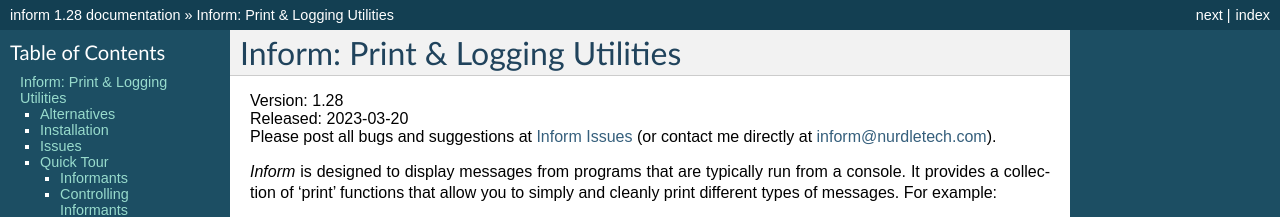
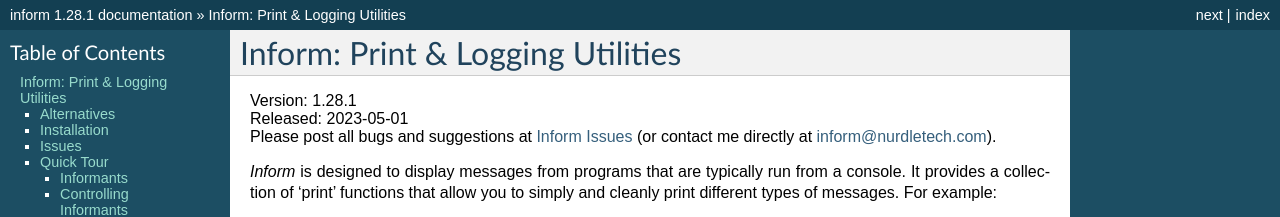
Before and after one commit to KenKundert/inform, a Sphinx documentation site: the page built from doc/index.rst, in a window 1280 px wide and 900 px high. Shown: the top 217 px of the window. Built offline with Sphinx 7.4.7, drawn with Linux system fonts in a browser that asks for light colours; some of the changed text lies outside the part shown.

Commit message:
bump version to 1.28.1

```diff
--- a/README.rst
+++ b/README.rst
@@ -21,8 +21,8 @@
 
 
 :Author: Ken Kundert
-:Version: 1.28
-:Released: 2023-03-20
+:Version: 1.28.1
+:Released: 2023-05-01
 
 A package that provides specialized print functions that are used when
 communicating with the user. It allows you to easily print attractive,
--- a/doc/conf.py
+++ b/doc/conf.py
@@ -55,7 +55,7 @@
 # built documents.
 #
 # The full version, including alpha/beta/rc tags.
-release = '1.28'
+release = '1.28.1'
 # The short X.Y version.
 version = '.'.join(release.split('.')[0:2])
 
--- a/doc/index.rst
+++ b/doc/index.rst
@@ -10,8 +10,8 @@
 Inform: Print & Logging Utilities
 =================================
 
-| Version: 1.28
-| Released: 2023-03-20
+| Version: 1.28.1
+| Released: 2023-05-01
 | Please post all bugs and suggestions at
   `Inform Issues <https://github.com/KenKundert/inform/issues>`_
   (or contact me directly at
--- a/doc/releases.rst
+++ b/doc/releases.rst
@@ -6,8 +6,8 @@
 Latest development release
 --------------------------
 
-    | Version: 1.28
-    | Released: 2023-03-20
+    | Version: 1.28.1
+    | Released: 2023-05-01
 
 
 1.28 (2023-03-20)
--- a/pyproject.toml
+++ b/pyproject.toml
@@ -1,6 +1,6 @@
 [project]
 name = "inform"
-version = '1.28'
+version = '1.28.1'
 description = 'print & logging utilities for communicating with user'
 readme = "README.rst"
 keywords = ["inform", "logging", "printing"]
```
Also changed, not shown: 2 other files.
